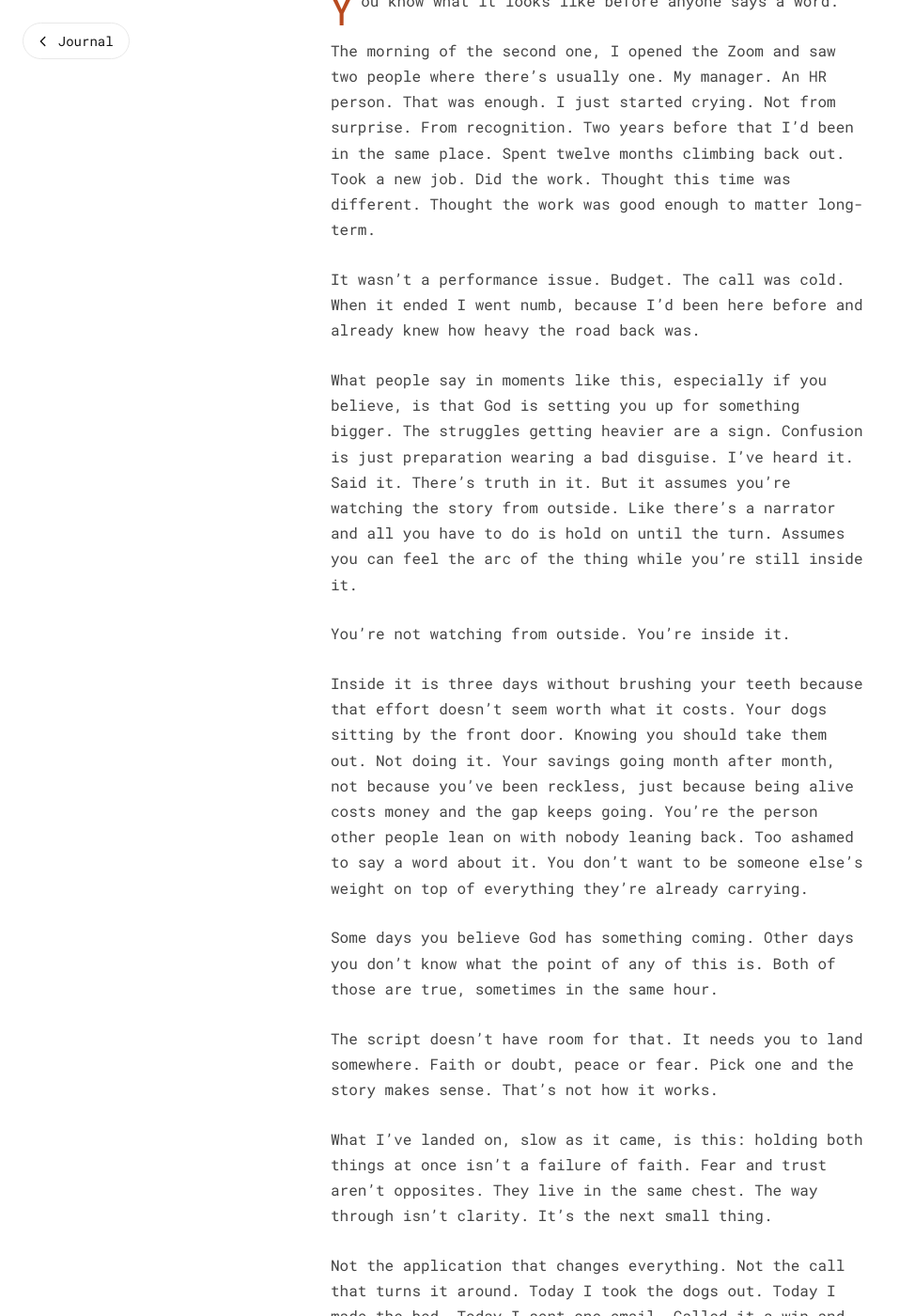
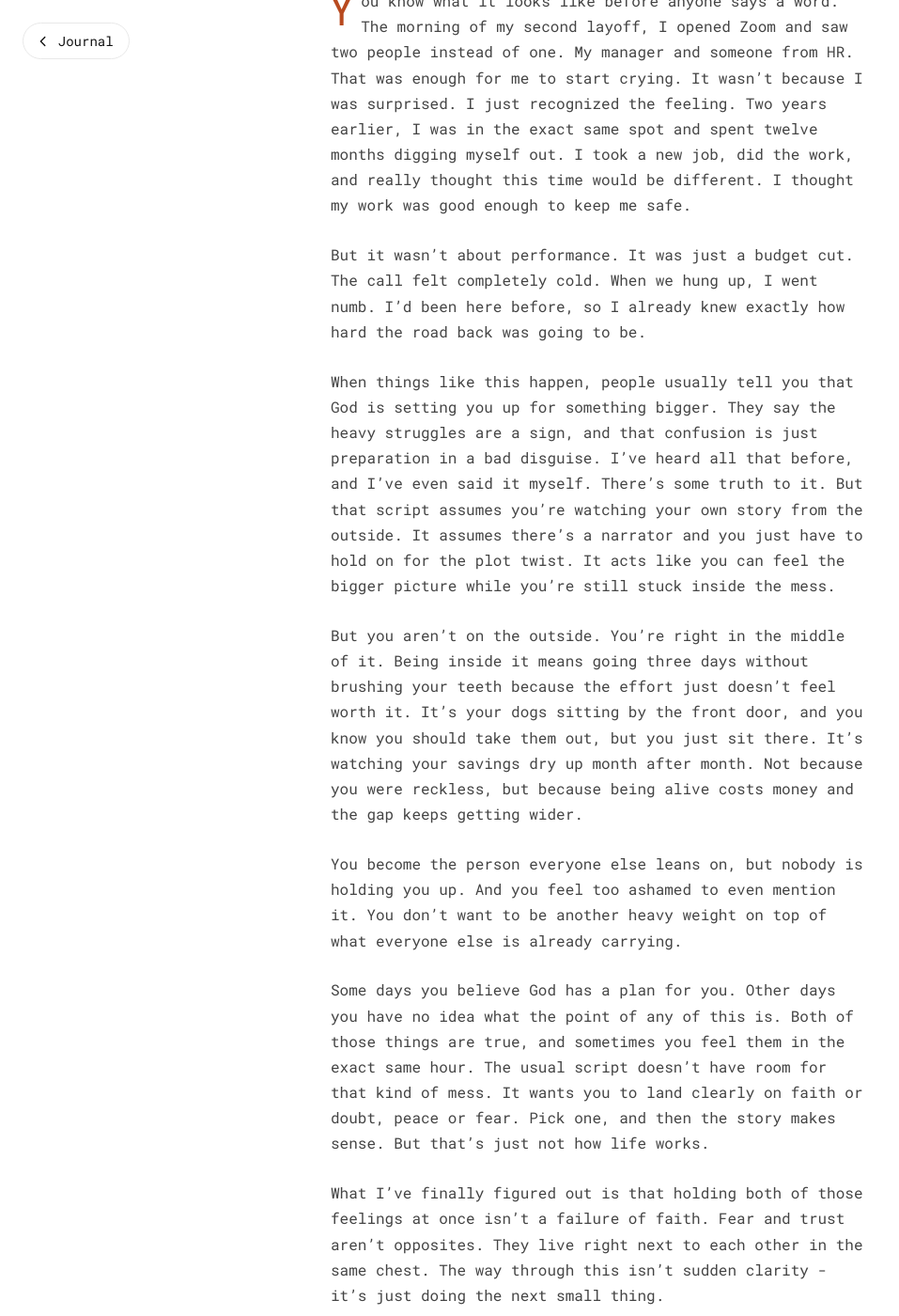
Before and after one commit to woofwallee/ethantouch.com, a Jekyll site: the page built from _posts/2026-05-30-both-true-at-once.md, in a window 1280 px wide and 1400 px high, scrolled down 244 px. Shown: the whole window at 94% size, without its empty margins (0-957 px from the left). Built offline with Jekyll 4.4.1, drawn with Linux system fonts in a browser that asks for light colours; some of the changed text lies outside the part shown.

Commit message:
Journal: replace 'Both True at Once' body with new version
Front matter and URL /journal/both-true-at-once/ preserved.

Co-Authored-By: Claude Opus 4.8 (1M context) <noreply@anthropic.com>

```diff
--- a/_posts/2026-05-30-both-true-at-once.md
+++ b/_posts/2026-05-30-both-true-at-once.md
@@ -5,26 +5,20 @@ date: 2026-05-30 09:00:00 -0500
 description: "On being laid off twice, the gap between believing God has something coming and feeling it, and why one small win is enough to keep going."
 ---
 
-You know what it looks like before anyone says a word.
+You know what it looks like before anyone says a word. The morning of my second layoff, I opened Zoom and saw two people instead of one. My manager and someone from HR. That was enough for me to start crying. It wasn't because I was surprised. I just recognized the feeling. Two years earlier, I was in the exact same spot and spent twelve months digging myself out. I took a new job, did the work, and really thought this time would be different. I thought my work was good enough to keep me safe.
 
-The morning of the second one, I opened the Zoom and saw two people where there's usually one. My manager. An HR person. That was enough. I just started crying. Not from surprise. From recognition. Two years before that I'd been in the same place. Spent twelve months climbing back out. Took a new job. Did the work. Thought this time was different. Thought the work was good enough to matter long-term.
+But it wasn't about performance. It was just a budget cut. The call felt completely cold. When we hung up, I went numb. I'd been here before, so I already knew exactly how hard the road back was going to be.
 
-It wasn't a performance issue. Budget. The call was cold. When it ended I went numb, because I'd been here before and already knew how heavy the road back was.
+When things like this happen, people usually tell you that God is setting you up for something bigger. They say the heavy struggles are a sign, and that confusion is just preparation in a bad disguise. I've heard all that before, and I've even said it myself. There's some truth to it. But that script assumes you're watching your own story from the outside. It assumes there's a narrator and you just have to hold on for the plot twist. It acts like you can feel the bigger picture while you're still stuck inside the mess.
 
-What people say in moments like this, especially if you believe, is that God is setting you up for something bigger. The struggles getting heavier are a sign. Confusion is just preparation wearing a bad disguise. I've heard it. Said it. There's truth in it. But it assumes you're watching the story from outside. Like there's a narrator and all you have to do is hold on until the turn. Assumes you can feel the arc of the thing while you're still inside it.
+But you aren't on the outside. You're right in the middle of it. Being inside it means going three days without brushing your teeth because the effort just doesn't feel worth it. It's your dogs sitting by the front door, and you know you should take them out, but you just sit there. It's watching your savings dry up month after month. Not because you were reckless, but because being alive costs money and the gap keeps getting wider.
 
-You're not watching from outside. You're inside it.
+You become the person everyone else leans on, but nobody is holding you up. And you feel too ashamed to even mention it. You don't want to be another heavy weight on top of what everyone else is already carrying.
 
-Inside it is three days without brushing your teeth because that effort doesn't seem worth what it costs. Your dogs sitting by the front door. Knowing you should take them out. Not doing it. Your savings going month after month, not because you've been reckless, just because being alive costs money and the gap keeps going. You're the person other people lean on with nobody leaning back. Too ashamed to say a word about it. You don't want to be someone else's weight on top of everything they're already carrying.
+Some days you believe God has a plan for you. Other days you have no idea what the point of any of this is. Both of those things are true, and sometimes you feel them in the exact same hour. The usual script doesn't have room for that kind of mess. It wants you to land clearly on faith or doubt, peace or fear. Pick one, and then the story makes sense. But that's just not how life works.
 
-Some days you believe God has something coming. Other days you don't know what the point of any of this is. Both of those are true, sometimes in the same hour.
+What I've finally figured out is that holding both of those feelings at once isn't a failure of faith. Fear and trust aren't opposites. They live right next to each other in the same chest. The way through this isn't sudden clarity - it's just doing the next small thing.
 
-The script doesn't have room for that. It needs you to land somewhere. Faith or doubt, peace or fear. Pick one and the story makes sense. That's not how it works.
+It's not that one job application that changes your life, or the perfect phone call that turns it all around. Today I took the dogs out. Today I made the bed. Today I sent exactly one email. I called it a win and stopped right there.
 
-What I've landed on, slow as it came, is this: holding both things at once isn't a failure of faith. Fear and trust aren't opposites. They live in the same chest. The way through isn't clarity. It's the next small thing.
-
-Not the application that changes everything. Not the call that turns it around. Today I took the dogs out. Today I made the bed. Today I sent one email. Called it a win and stopped there.
-
-That's not inspiration. That's what's left when everything else is gone. One thing. Then another.
-
-You're not alone in this. Do one thing today. Call it a win. Come back tomorrow.
+That's not meant to be inspirational. That's just what's left when everything else is gone. One thing, then another. You aren't alone in this. Just do one thing today, call it a win, and try again tomorrow.
```
